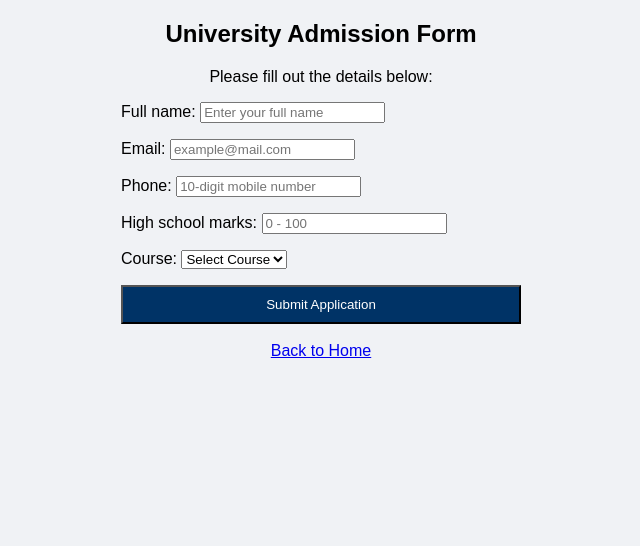
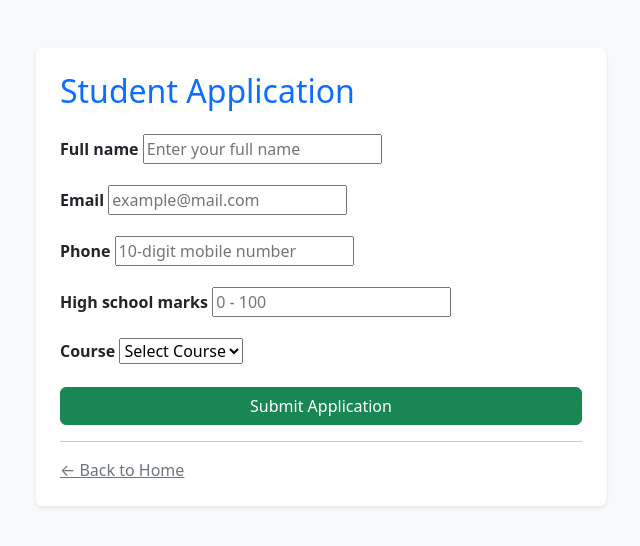
Before and after one commit to rwt-ayush/Backend, a Django app: page /apply/ in a window 1280 px wide. Shown: the top 546 px of the page, without its empty margins (319-959 px from the left). Run offline with Django 5.2, Linux system fonts and the light colour scheme; data comes from the database, SQL or seed files in the repository.

Commit message:
Update apply.html

```diff
--- a/Student Registration/admissions/templates/admissions/apply.html
+++ b/Student Registration/admissions/templates/admissions/apply.html
@@ -1,11 +1,29 @@
-{% extends 'admissions/index.html' %}
-{% block content %}
-<h2>University Admission Form</h2>
-<p>Please fill out the details below:</p>
-<form method="POST" style="max-width: 400px; margin: auto; text-align: left;">
-{% csrf_token %} {{ form.as_p }} <button type="submit" style="background: #003366; color: white; padding: 10px; width: 100%;">Submit Application</button>
-</form>
-<br>
-<a href="{% url 'home' %}">Back to Home</a>
-
-{% endblock %}
+<!DOCTYPE html>
+<html>
+    <head>
+    <link href="https://cdn.jsdelivr.net/npm/bootstrap@5.3.0/dist/css/bootstrap.min.css" rel="stylesheet">
+    <title>Application Form</title>
+    </head>
+    <body class="bg-light">
+        <div class="container mt-5">
+            <div class="row justify-content-center">
+                <div class="col-md-6 bg-white p-4 shadow-sm rounded">
+                    <h2 class="mb-4 text-primary">Student Application</h2>
+                    <form method="POST">
+                        {% csrf_token %}
+                        {% for field in form %}
+                        <div class="mb-3">
+                            <label class="form-label fw-bold">{{ field.label }}</label>
+                            {{ field }}
+                            <div class="text-danger small">{{ field.errors }}</div>
+                        </div>
+                        {% endfor %}
+                        <button type="submit" class="btn btn-success w-100">Submit Application</button>
+                    </form>
+                    <hr>
+                    <a href="{% url 'home' %}" class="text-secondary">← Back to Home</a>
+                </div>
+            </div>
+        </div>
+    </body>
+</html>
```
